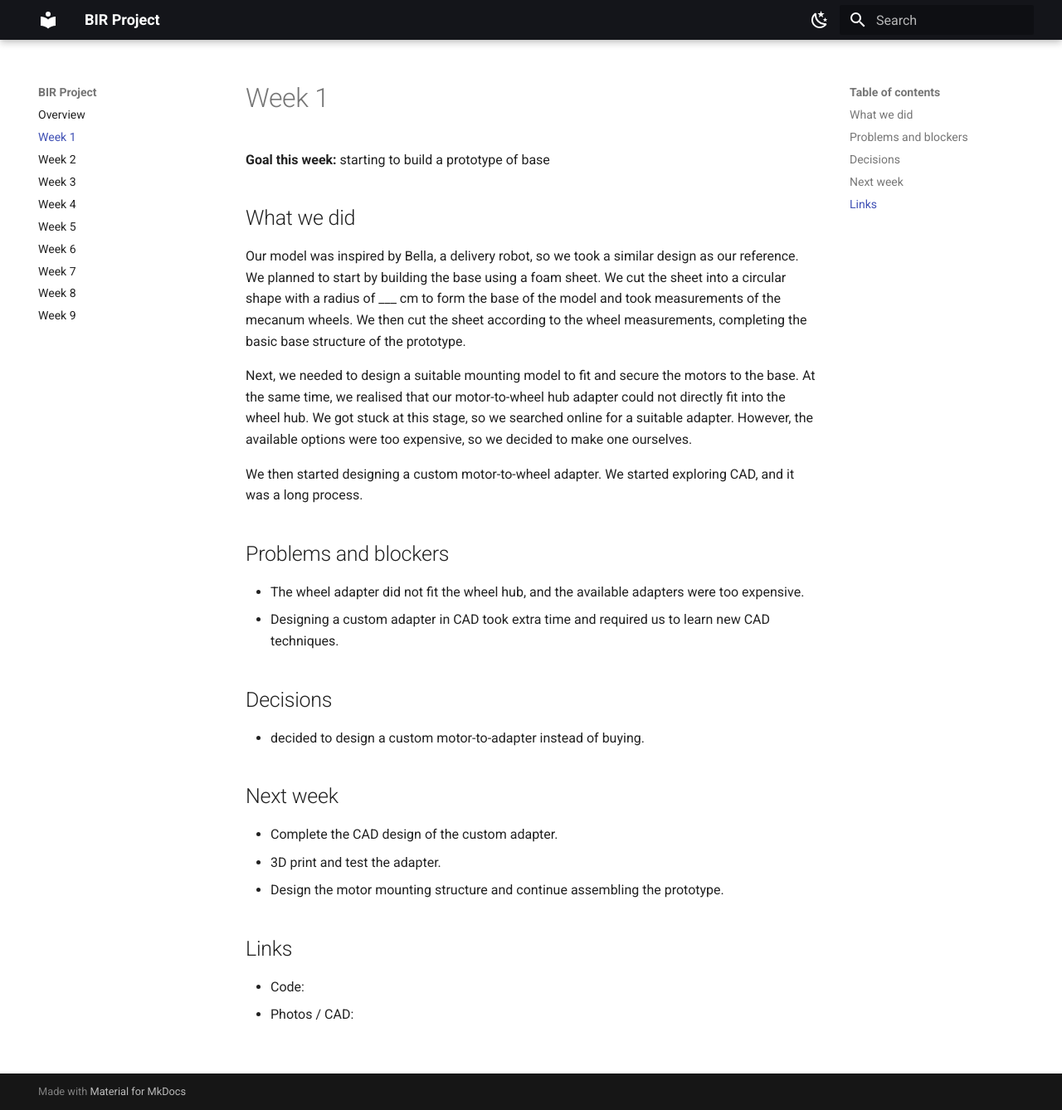
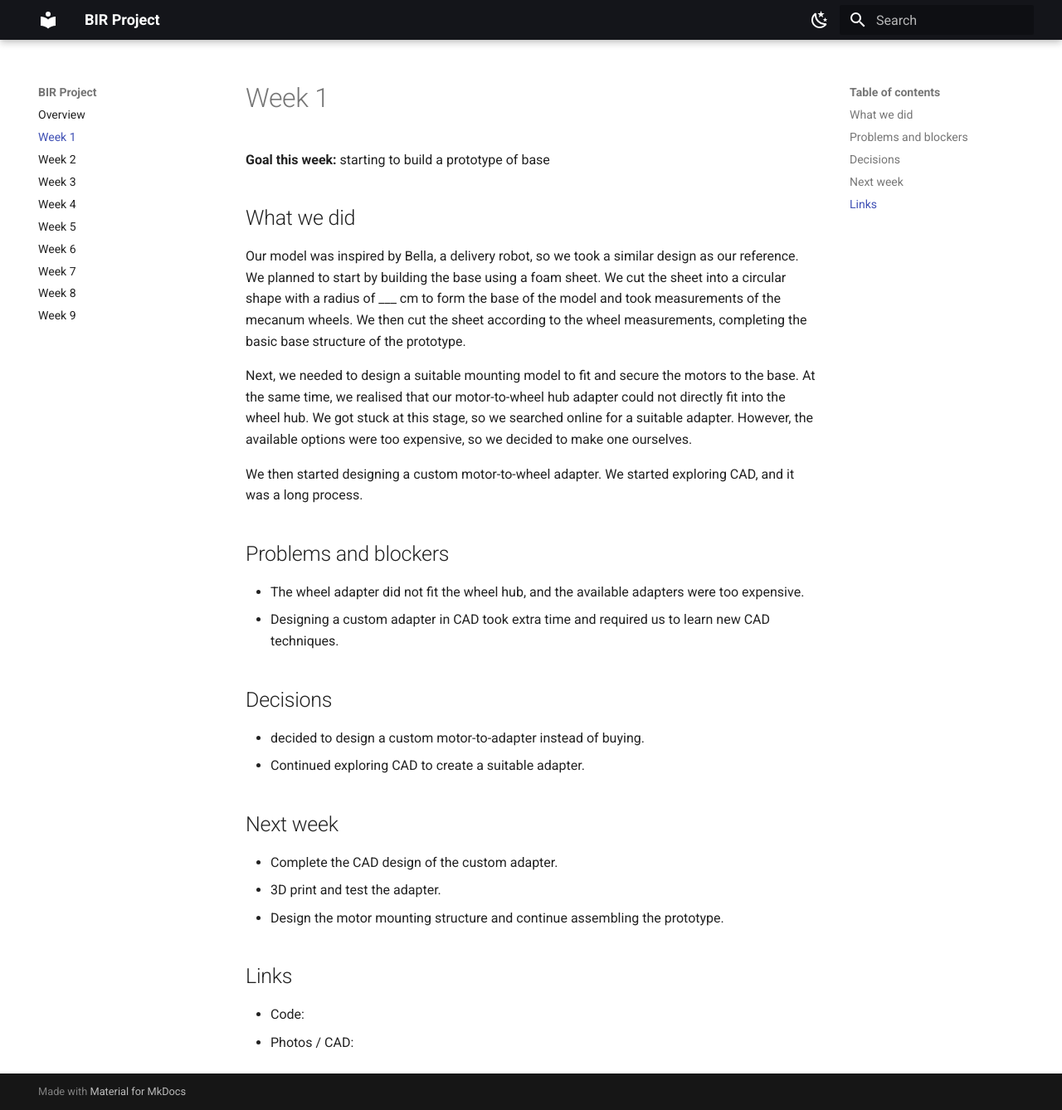
Before and after one commit to BuilderinResidencyTinkerspace/FIORA, an MkDocs documentation site: the page built from docs/week-01.md, in a window 1280 px wide and 1338 px high. Shown: the whole window at 83% size. Built offline with MkDocs 1.6.1 and Material for MkDocs 9.7.7, drawn with Linux system fonts in a browser that asks for light colours.

Commit message:
Add note on CAD exploration for adapter design

```diff
--- a/docs/week-01.md
+++ b/docs/week-01.md
@@ -16,6 +16,7 @@ We then started designing a custom motor-to-wheel adapter. We started exploring
 ## Decisions
 
 * decided to design a custom motor-to-adapter instead of buying.
+* Continued exploring CAD to create a suitable adapter.
 
 ## Next week
 * Complete the CAD design of the custom adapter.
```
